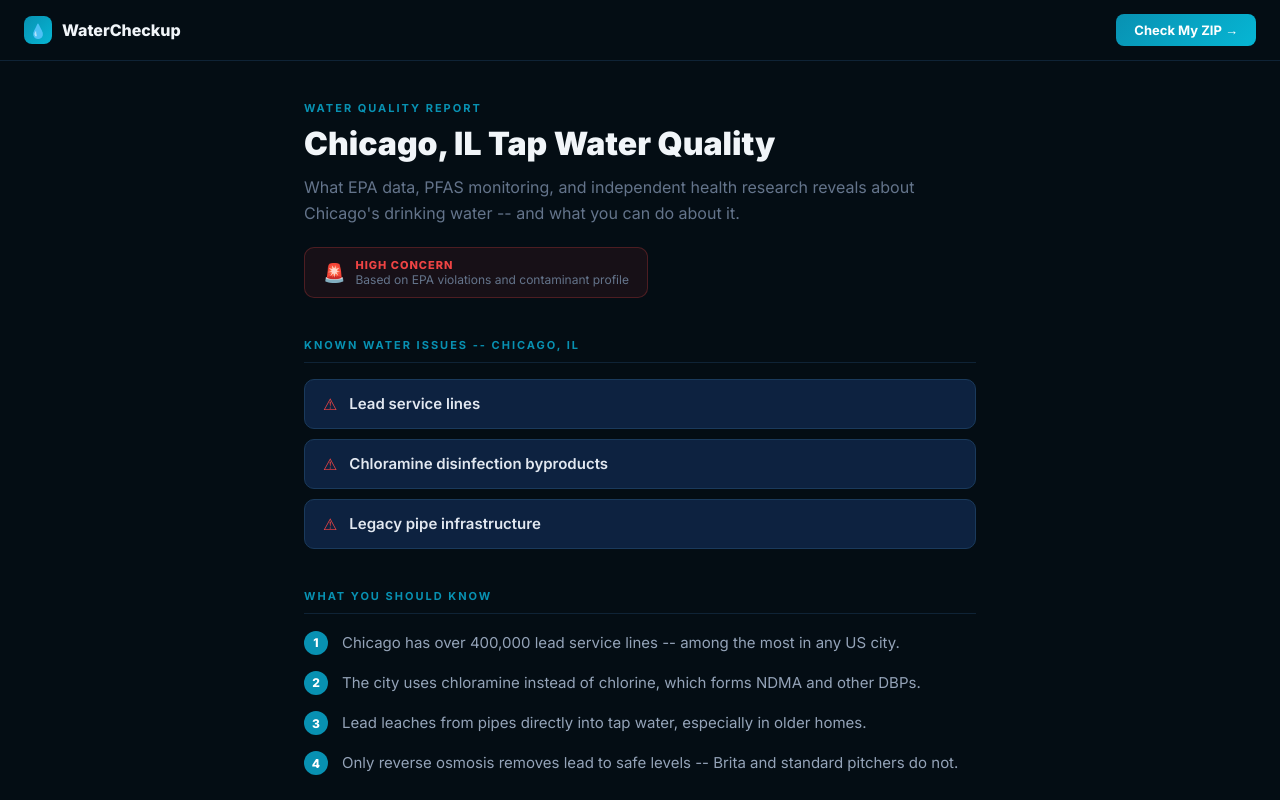
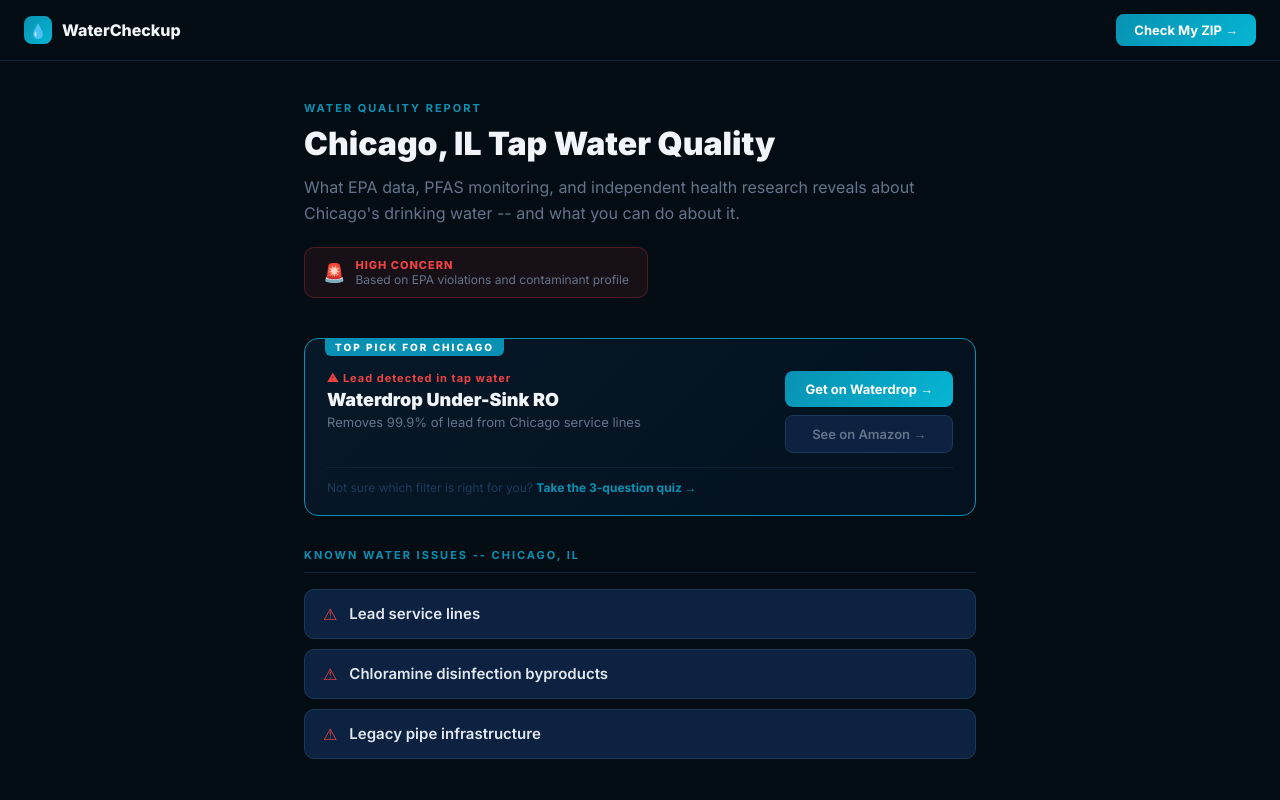
Before and after one commit to joeyletorney/watercheckup, a Next.js app: page /water/chicago in a window 1280 px wide. Shown: the top 800 px of the page. Built offline with nearby package versions, Linux system fonts and the light colour scheme; no server answers.

Commit message:
Add TopPickBox to city pages with top picks data

```diff
--- a/app/water/[city]/page.tsx
+++ b/app/water/[city]/page.tsx
@@ -1,5 +1,6 @@
 import type { Metadata } from 'next';
 import Link from 'next/link';
+import TopPickBox from './TopPickBox';
 
 const CITIES: Record<string, {
   name: string; state: string; zip: string; population: string;
@@ -609,6 +610,23 @@ const CITIES: Record<string, {
   },
 };
 
+
+// Top filter pick per city
+const TOP_PICKS: Record<string, { label: string; product: string; reason: string; link: string; amazon: string }> = {
+  'chicago':       { label: 'Lead detected in tap water', product: 'Waterdrop Under-Sink RO', reason: 'Removes 99.9% of lead from Chicago service lines', link: 'https://www.waterdrop.com/?ref=anbyjkqb', amazon: 'https://www.amazon.com/s?k=under+sink+ro+lead+filter&tag=watercheck20-20' },
+  'los-angeles':   { label: 'Chromium-6 & PFAS detected', product: 'Waterdrop Under-Sink RO', reason: 'Only RO removes chromium-6 — carbon filters do not', link: 'https://www.waterdrop.com/?ref=anbyjkqb', amazon: 'https://www.amazon.com/s?k=under+sink+ro+chromium+pfas&tag=watercheck20-20' },
+  'houston':       { label: 'Elevated THMs in tap water', product: 'Waterdrop Under-Sink Filter', reason: 'Carbon block filtration removes THMs and chloramine byproducts', link: 'https://www.waterdrop.com/?ref=anbyjkqb', amazon: 'https://www.amazon.com/s?k=under+sink+water+filter+thm&tag=watercheck20-20' },
+  'new-york':      { label: 'Lead risk from building pipes', product: 'Waterdrop Pitcher Filter', reason: 'NSF 53 certified for lead — no installation needed', link: 'https://www.waterdrop.com/?ref=anbyjkqb', amazon: 'https://www.amazon.com/s?k=water+filter+pitcher+lead+nsf+53&tag=watercheck20-20' },
+  'phoenix':       { label: 'PFAS + high TDS detected', product: 'Waterdrop Under-Sink RO', reason: 'RO removes PFAS, arsenic, TDS, and hard minerals in one system', link: 'https://www.waterdrop.com/?ref=anbyjkqb', amazon: 'https://www.amazon.com/s?k=reverse+osmosis+pfas+arsenic&tag=watercheck20-20' },
+  'philadelphia':  { label: 'PFAS from Delaware River', product: 'Waterdrop Under-Sink RO', reason: 'RO is the only residential technology proven to remove PFAS', link: 'https://www.waterdrop.com/?ref=anbyjkqb', amazon: 'https://www.amazon.com/s?k=under+sink+ro+pfas+certified&tag=watercheck20-20' },
+  'san-antonio':   { label: 'Hard water + DBP violations', product: 'Waterdrop Under-Sink RO', reason: 'RO removes hard minerals, DBPs, and chlorine in one pass', link: 'https://www.waterdrop.com/?ref=anbyjkqb', amazon: 'https://www.amazon.com/s?k=reverse+osmosis+hard+water&tag=watercheck20-20' },
+  'dallas':        { label: 'Elevated THMs + HAA5', product: 'Waterdrop Under-Sink Filter', reason: 'Certified carbon block for THMs and haloacetic acid removal', link: 'https://www.waterdrop.com/?ref=anbyjkqb', amazon: 'https://www.amazon.com/s?k=under+sink+carbon+filter+thm+haa&tag=watercheck20-20' },
+  'miami':         { label: 'PFAS + aging infrastructure', product: 'Waterdrop Under-Sink RO', reason: 'Full RO protection for PFAS and heavy metals from old pipes', link: 'https://www.waterdrop.com/?ref=anbyjkqb', amazon: 'https://www.amazon.com/s?k=reverse+osmosis+pfas+lead&tag=watercheck20-20' },
+  'seattle':       { label: 'Building pipe lead risk', product: 'Waterdrop Pitcher Filter', reason: "Seattle source water is great — in-building pipes are the risk", link: 'https://www.waterdrop.com/?ref=anbyjkqb', amazon: 'https://www.amazon.com/s?k=water+filter+pitcher+lead+certified&tag=watercheck20-20' },
+};
+
+const DEFAULT_PICK = { label: 'Contaminants detected in local water', product: 'Waterdrop Under-Sink RO', reason: 'The gold standard for removing PFAS, lead, chlorine, and more', link: 'https://www.waterdrop.com/?ref=anbyjkqb', amazon: 'https://www.amazon.com/s?k=under+sink+reverse+osmosis&tag=watercheck20-20' };
+
 export async function generateStaticParams() {
   return Object.keys(CITIES).map(city => ({ city }));
 }
@@ -676,6 +694,13 @@ export default function CityPage({ params }: { params: { city: string } }) {
             </div>
           )}
         </div>
+
+
+        {/* TOP PICK BOX */}
+        <TopPickBox
+          pick={TOP_PICKS[params.city] || DEFAULT_PICK}
+          cityName={cd?.name ?? cityName}
+        />
 
         {cd ? (
           <>
```
